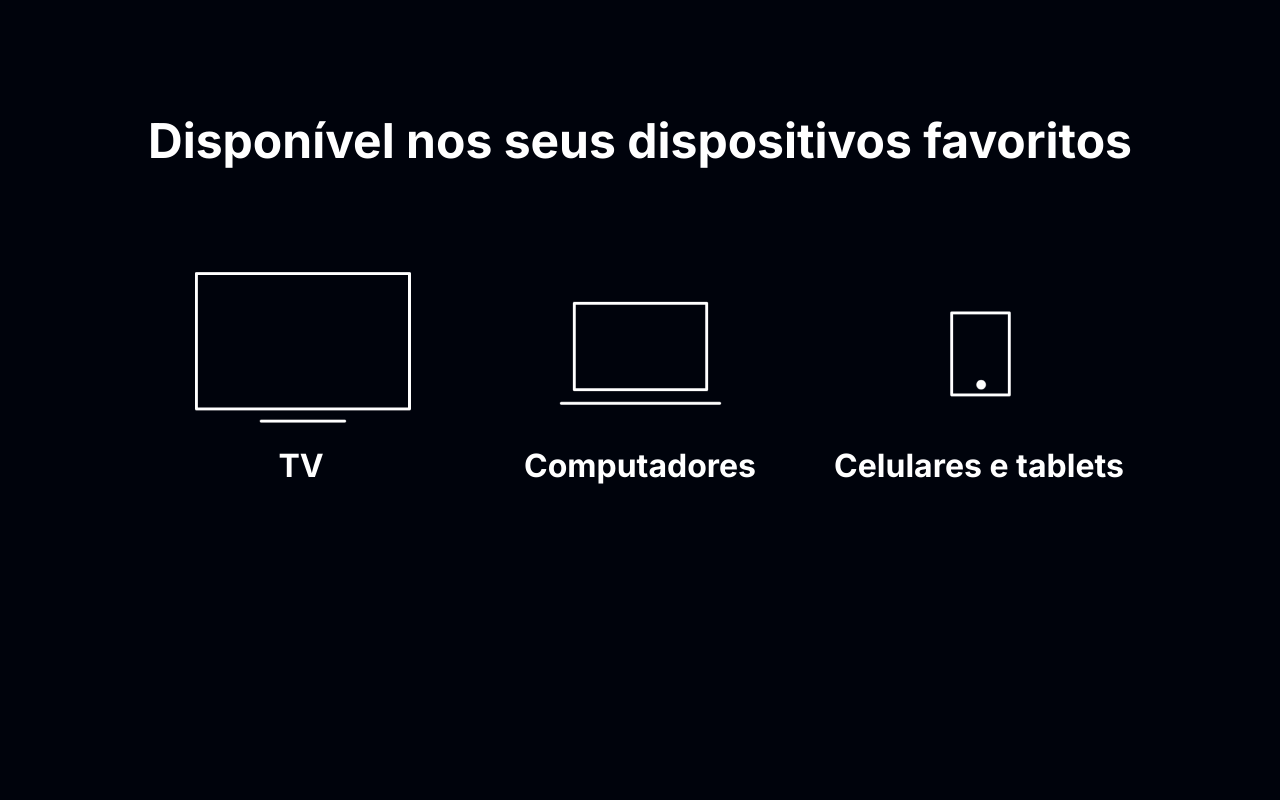
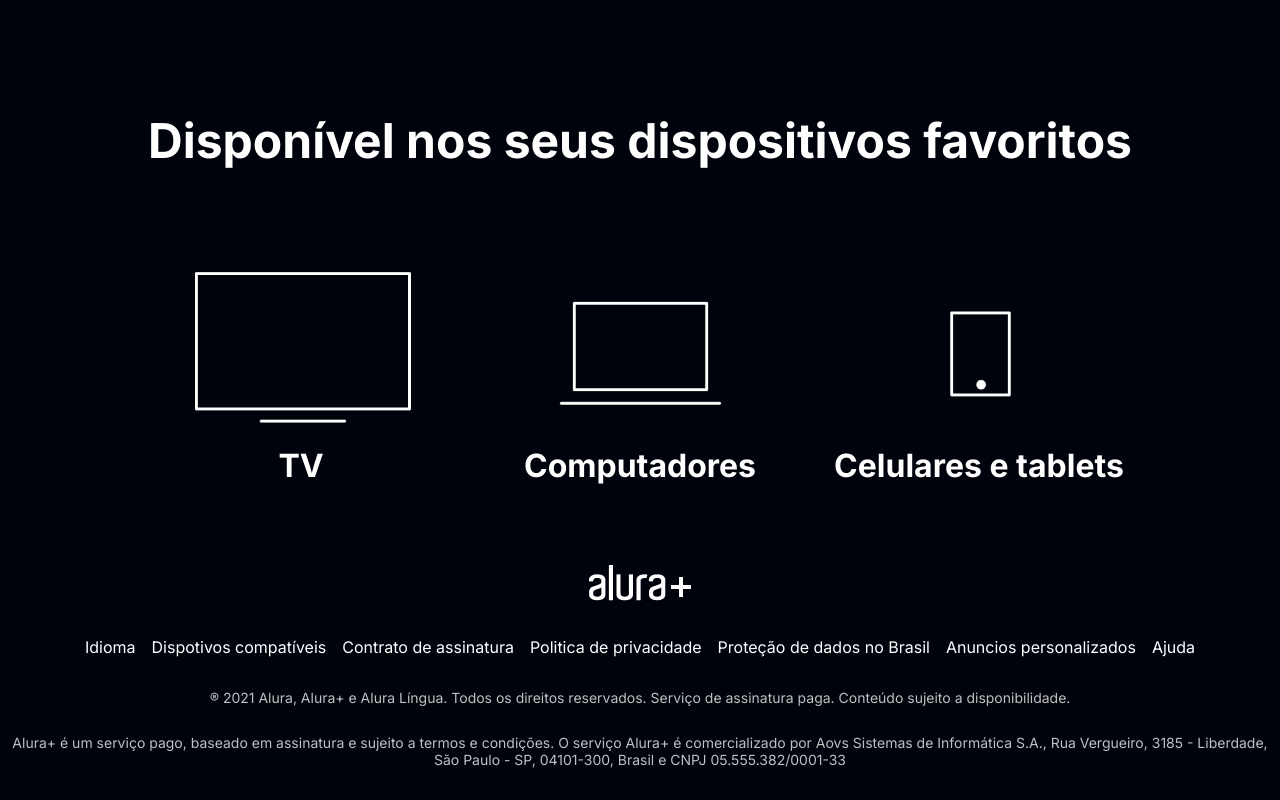
Before and after one commit to caco007/praticando-html-css-01, a plain HTML site: page index.html in a window 1280 px wide. Shown: the part 3089-3889 px from the top of the page. Before the commit the page ends 3654 px from the top, so only its background shows below. Drawn offline with Linux system fonts and the light colour scheme.

Commit message:
Criação do rodapé

```diff
--- a/index.html
+++ b/index.html
@@ -63,5 +63,34 @@
                 </li>
             </ul>
         </section>
+
+        <footer class="rodape">
+            <img class="rodape__logo" src="img/Logo.png" alt="Logo Alura plus">
+            <ul class="rodape__lista">
+                <li class="lista__link">
+                    <a href="#">Idioma</a>
+                </li>
+                <li class="lista__link">
+                    <a href="#">Dispotivos compatíveis</a>
+                </li>
+                <li class="lista__link">
+                    <a href="#">Contrato de assinatura</a>
+                </li>
+                <li class="lista__link">
+                    <a href="#">Politica de privacidade</a>
+                </li>
+                <li class="lista__link">
+                    <a href="#">Proteção de dados no Brasil</a>
+                </li>
+                <li class="lista__link">
+                    <a href="#">Anuncios personalizados</a>
+                </li>
+                <li class="lista__link">
+                    <a href="#">Ajuda</a>
+                </li>
+            </ul>
+            <p class="rodape__texto">® 2021 Alura, Alura+ e Alura Língua. Todos os direitos reservados. Serviço de assinatura paga. Conteúdo sujeito a disponibilidade.</p>
+            <p class="rodape__texto">Alura+ é um serviço pago, baseado em assinatura e sujeito a termos e condições. O serviço Alura+ é comercializado por Aovs Sistemas de Informática S.A., Rua Vergueiro, 3185 - Liberdade, São Paulo - SP, 04101-300, Brasil e CNPJ 05.555.382/0001-33</p>
+        </footer>
     </body>
 </html>
--- a/styles.css
+++ b/styles.css
@@ -113,3 +113,31 @@ body {
 .lista__item {
     font-size: 32px;
 }
+
+.rodape {
+    text-align: center;
+    margin-bottom: 2em;
+}
+
+.rodape__lista {
+    display: flex;
+    justify-content: center;
+    list-style-type: none;
+    margin: 2em 0;
+}
+
+.lista__link a{
+    font-weight: 400;
+    font-size: 16px;
+    text-decoration: none;
+    margin: 0 0.5em;
+    color: var(--branco-principal);
+}
+
+.rodape__texto {
+    font-size: 14px;
+    font-weight: 400;
+    color: var(--cinza-principal);
+    margin-bottom: 2em;
+
+}
```
